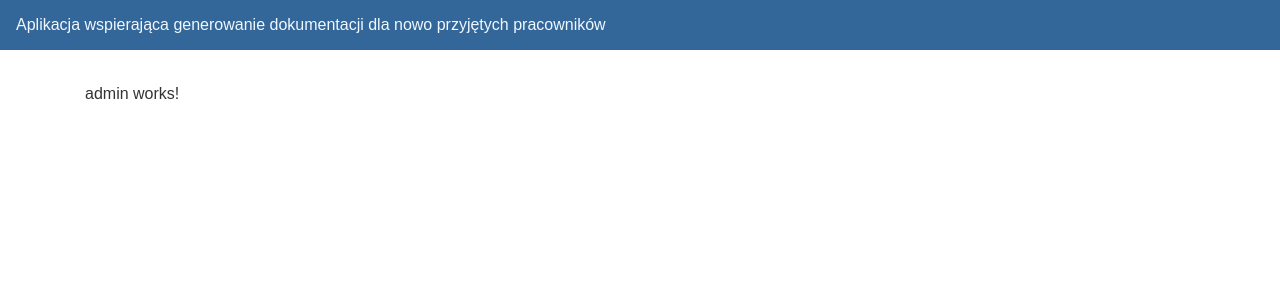
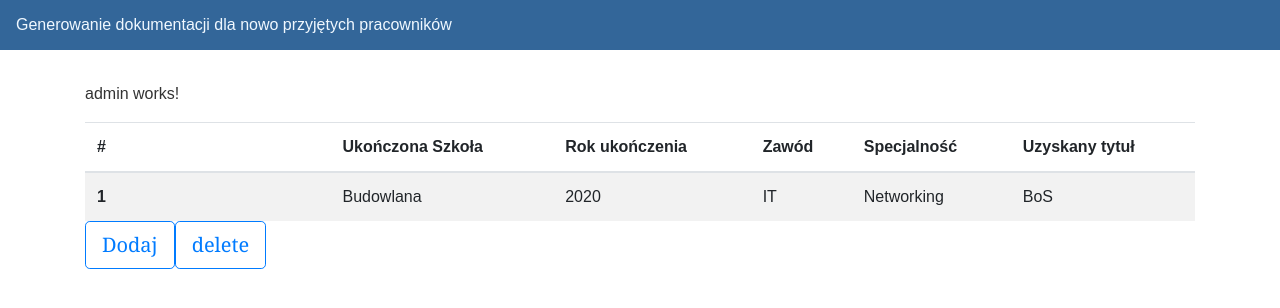
Before and after one commit to Sevarr/firstangularproject, an Angular app: page /admin in a window 1280 px wide. Shown: the top 308 px of the page. Built offline with nearby package versions, Linux system fonts and the light colour scheme.

Commit message:
changed candidate form

```diff
--- a/src/app/admin/admin.component.html
+++ b/src/app/admin/admin.component.html
@@ -1 +1,75 @@
 <p>admin works!</p>
+<div class="row">
+  <div class="col-xs-12 col-lg-12">
+    <form [formGroup]="schoolDataForm">
+      <table class="table table-striped">
+        <thead>
+        <tr>
+          <th scope="col">#</th>
+          <th scope="col">Ukończona Szkoła</th>
+          <th scope="col">Rok ukończenia</th>
+          <th scope="col">Zawód</th>
+          <th scope="col">Specjalność</th>
+          <th scope="col">Uzyskany tytuł</th>
+        </tr>
+        </thead>
+        <tbody>
+        <tr *ngFor="let school of schools; index as i">
+          <th scope="row">{{ i + 1 }}</th>
+          <td>{{ school.name }}</td>
+          <td>{{ school.graduationYear }}</td>
+          <td>{{ school.profession }}</td>
+          <td>{{ school.specialty }}</td>
+          <td>{{ school.title }}</td>
+        </tr>
+        </tbody>
+        <div class="action-buttons" fxLayout="row" fxLayoutAlign="start center" fxLayoutGap="5px">
+          <button class="btn btn-lg btn-outline-primary" (click)="onAdd(content)">Dodaj</button>
+          <button class="btn btn-lg btn-outline-primary" (click)="onDelete()">delete</button>
+        </div>
+      </table>
+    </form>
+  </div>
+</div>
+
+
+
+<ng-template #content let-modal>
+  <div class="modal-header">
+    <h4 class="modal-title" id="modal-basic-title">Dodaj szkołę</h4>
+    <button type="button" class="close" aria-label="Close" (click)="modal.dismiss('Cross click')">
+      <span aria-hidden="true">&times;</span>
+    </button>
+  </div>
+  <div class="modal-body">
+    <form [formGroup]="schoolDataForm" (ngSubmit)="addSchool()">
+      <div class="form-group">
+        <div class="col-sm-12 col-md-10 form-group">
+          <label for="name">Ukończona szkoła</label>
+          <input id="name" type="text" class="form-control" formControlName="name">
+        </div>
+        <div class="col-sm-12 col-md-10 form-group">
+          <label for="graduationYear">Rok ukończenia szkoły</label>
+          <input id="graduationYear" type="text" class="form-control" formControlName="graduationYear">
+        </div>
+        <div class="col-sm-12 col-md-10 form-group">
+          <label for="profession">Zawód</label>
+          <input id="profession" type="text" class="form-control" formControlName="profession">
+        </div>
+        <div class="col-sm-12 col-md-10 form-group">
+          <label for="specialty">Specjalność</label>
+          <input id="specialty" type="text" class="form-control" formControlName="specialty">
+        </div>
+        <div class="col-sm-12 col-md-10 form-group">
+          <label for="title">Uzyskany tytuł</label>
+          <input id="title" type="text" class="form-control" formControlName="title">
+        </div>
+      </div>
+      <button class="btn btn-success" type="submit">Submit</button>
+    </form>
+  </div>
+
+  <div class="modal-footer">
+    <button type="button" class="btn btn-outline-dark" (click)="modal.close()">Save</button>
+  </div>
+</ng-template>
--- a/src/app/admin/admin.component.ts
+++ b/src/app/admin/admin.component.ts
@@ -1,4 +1,24 @@
-import { Component, OnInit } from '@angular/core';
+import {Component, OnInit} from '@angular/core';
+import {FormControl, FormGroup} from '@angular/forms';
+import {NgbDateStruct, NgbCalendar, NgbModal, ModalDismissReasons} from '@ng-bootstrap/ng-bootstrap';
+
+interface School {
+  name: string;
+  graduationYear: number;
+  profession: string;
+  specialty: string;
+  title: string;
+}
+
+const SCHOOLS: School[] = [
+  {
+    name: 'Budowlana',
+    graduationYear: 2020,
+    profession: 'IT',
+    specialty: 'Networking',
+    title: 'BoS',
+  },
+];
 
 @Component({
   selector: 'app-admin',
@@ -7,9 +27,67 @@ import { Component, OnInit } from '@angular/core';
 })
 export class AdminComponent implements OnInit {
 
-  constructor() { }
+  schoolDataForm: FormGroup;
+  model: NgbDateStruct;
+  schools = SCHOOLS;
+  closeResult = '';
+
+  constructor(private modalService: NgbModal,) {
+  }
 
   ngOnInit(): void {
+    this.initializeSchoolDataForm();
   }
 
+  private initializeSchoolDataForm() {
+    this.schoolDataForm = new FormGroup({
+      name: new FormControl(null),
+      graduationYear: new FormControl(null),
+      profession: new FormControl(null),
+      specialty: new FormControl(null),
+      title: new FormControl(null),
+    });
+  }
+
+  onAdd(content) {
+    this.modalService.open(content, {ariaLabelledBy: 'modal-basic-title'}).result.then((result) => {
+      this.closeResult = `Closed with: ${result}`;
+      // console.log(this.schoolDataForm.value.title);
+      // this.newSchool(this.schoolDataForm.value.school, this.schoolDataForm.value.graduationYear, this.schoolDataForm.value.profession, this.schoolDataForm.value.speciality, this.schoolDataForm.value.title);
+    }, (reason) => {
+      // this.closeResult = `Dismissed ${this.getDismissReason(reason)}`;
+    });
+  }
+
+  onDelete() {
+
+  }
+
+  addSchool() {
+    console.log(this.schoolDataForm.value.speciality);
+    this.schools.push(
+      {
+        name: this.schoolDataForm.value.name,
+        graduationYear: this.schoolDataForm.value.graduationYear,
+        profession: this.schoolDataForm.value.profession,
+        specialty: this.schoolDataForm.value.specialty,
+        title: this.schoolDataForm.value.title
+      });
+  }
+
+  // addSchool(){
+  //   console.log(this.schoolDataForm.value.title);
+  //     this.schools.push(
+  //       this.schoolDataForm.value.name,
+  //    //   this.schoolDataForm.value.graduationYear,
+  //    //   this.schoolDataForm.value.profession,
+  //    //   this.schoolDataForm.value.specialty,
+  //    //   this.schoolDataForm.value.title
+  //     );
+  // }
+
+  // addSchool(name, graduationYear, profession, specialty, title){
+  //   this.schools.push(name, graduationYear, profession, specialty, title);
+  // };
+
 }
--- a/src/app/candidate-form/candidate-form.component.html
+++ b/src/app/candidate-form/candidate-form.component.html
@@ -36,8 +36,14 @@
         </div>
 
         <div class="col-sm-20 col-md-6 form-group">
-          <label for="sex">Płeć</label>
-          <input id="sex" type="text" class="form-control" formControlName="sex">
+          <label for="sex">Płeć</label><br>
+          <div ngbDropdown class="d-inline-block">
+            <button class="btn btn-outline-primary" id="sortMenu" ngbDropdownToggle>{{selectedSortOrder}}</button>
+            <div class="dropdown-menu" aria-labelledby="sortMenu">
+              <button class="dropdown-item" *ngFor="let sortOrder of sortOrders"
+                      (click)="changeSortOrder(sortOrder)">{{sortOrder}}</button>
+            </div>
+          </div>
         </div>
       </div>
       <div class="col-sm-12 col-md-4 form-group">
@@ -112,15 +118,6 @@
   </div>
 </div>
 
-
-<div ngbDropdown class="d-inline-block">
-  <button class="btn btn-outline-primary" id="sortMenu" ngbDropdownToggle>{{selectedSortOrder}}</button>
-  <div class="dropdown-menu" aria-labelledby="sortMenu">
-    <button class="dropdown-item" *ngFor="let sortOrder of sortOrders"
-            (click)="changeSortOrder(sortOrder)">{{sortOrder}}</button>
-  </div>
-</div>
-
 <ng-template #content let-modal>
   <div class="modal-header">
     <h4 class="modal-title" id="modal-basic-title">Dodaj szkołę</h4>
@@ -129,11 +126,15 @@
     </button>
   </div>
   <div class="modal-body">
-    <form [formGroup]="schoolDataForm">
+    <form [formGroup]="schoolDataForm" (ngSubmit)="addSchool()">
       <div class="form-group">
         <div class="col-sm-12 col-md-10 form-group">
-          <label for="school">Ukończona szkoła</label>
-          <input id="school" type="text" class="form-control" formControlName="school">
+          <label for="name">Ukończona szkoła</label>
+          <input id="name" type="text" class="form-control" formControlName="name" >
+          <div *ngIf="schoolDataForm.get('name').invalid"
+               class="alert alert-danger">
+            <div *ngIf="schoolDataForm.get('name').errors.required">Pole wymagane</div>
+          </div>
         </div>
         <div class="col-sm-12 col-md-10 form-group">
           <label for="graduationYear">Rok ukończenia szkoły</label>
@@ -144,17 +145,18 @@
           <input id="profession" type="text" class="form-control" formControlName="profession">
         </div>
         <div class="col-sm-12 col-md-10 form-group">
-          <label for="speciality">Specjalność</label>
-          <input id="speciality" type="text" class="form-control" formControlName="speciality">
+          <label for="specialty">Specjalność</label>
+          <input id="specialty" type="text" class="form-control" formControlName="specialty">
         </div>
         <div class="col-sm-12 col-md-10 form-group">
           <label for="title">Uzyskany tytuł</label>
           <input id="title" type="text" class="form-control" formControlName="title">
         </div>
       </div>
+      <button type="submit" class="btn btn-success" (click)="modal.close()">Save</button>
     </form>
   </div>
   <div class="modal-footer">
-    <button type="button" class="btn btn-outline-dark" (click)="modal.close()">Save</button>
+
   </div>
 </ng-template>
--- a/src/app/candidate-form/candidate-form.component.ts
+++ b/src/app/candidate-form/candidate-form.component.ts
@@ -1,5 +1,5 @@
 import {Component, OnInit} from '@angular/core';
-import {FormGroup, FormControl} from '@angular/forms';
+import {FormGroup, FormControl, Validators} from '@angular/forms';
 import {NgbDateStruct, NgbCalendar, NgbModal, ModalDismissReasons} from '@ng-bootstrap/ng-bootstrap';
 
 interface School {
@@ -65,7 +65,7 @@ export class CandidateFormComponent implements OnInit {
       secondName: new FormControl(null),
       surname: new FormControl(null),
       dateOfBirth: new FormControl(),
-      sex: new FormControl()
+      sex: new FormControl(),
     });
   }
 
@@ -78,23 +78,31 @@ export class CandidateFormComponent implements OnInit {
 
   private initializeschoolDataForm() {
     this.schoolDataForm = new FormGroup({
-      school: new FormControl(null),
-      graduationYear: new FormControl(null),
+      name: new FormControl( ' ', [Validators.required]),
+      graduationYear: new FormControl(' ', [Validators.required]),
       profession: new FormControl(null),
-      speciality: new FormControl(null),
+      specialty: new FormControl(null),
       title: new FormControl(null),
     });
   }
 
-  newSchool(name: string, graduationYear: number, profession: string, specialty: string, title: string) {
-    // this.schools.fill.arguments(name, graduationYear, profession, specialty, title);
+  addSchool() {
+    console.log(this.schoolDataForm.value.speciality);
+    this.schools.push(
+      {
+        name: this.schoolDataForm.value.name,
+        graduationYear: this.schoolDataForm.value.graduationYear,
+        profession: this.schoolDataForm.value.profession,
+        specialty: this.schoolDataForm.value.specialty,
+        title: this.schoolDataForm.value.title
+      });
   }
 
   onAdd(content) {
     this.modalService.open(content, {ariaLabelledBy: 'modal-basic-title'}).result.then((result) => {
       this.closeResult = `Closed with: ${result}`;
-      console.log(this.schoolDataForm.value.title);
-      this.newSchool(this.schoolDataForm.value.school, this.schoolDataForm.value.graduationYear, this.schoolDataForm.value.profession, this.schoolDataForm.value.speciality, this.schoolDataForm.value.title);
+      // console.log(this.schoolDataForm.value.title);
+      // this.newSchool(this.schoolDataForm.value.school, this.schoolDataForm.value.graduationYear, this.schoolDataForm.value.profession, this.schoolDataForm.value.speciality, this.schoolDataForm.value.title);
     }, (reason) => {
       this.closeResult = `Dismissed ${this.getDismissReason(reason)}`;
     });
--- a/src/app/home/home.component.ts
+++ b/src/app/home/home.component.ts
@@ -12,5 +12,4 @@ export class HomeComponent implements OnInit {
 
   ngOnInit(): void {
   }
-
 }
--- a/src/app/top-bar/top-bar.component.html
+++ b/src/app/top-bar/top-bar.component.html
@@ -1,2 +1,2 @@
-<h4>Aplikacja wspierająca generowanie dokumentacji dla nowo przyjętych pracowników</h4>
+<h4>Generowanie dokumentacji dla nowo przyjętych pracowników</h4>
 <br>
```
